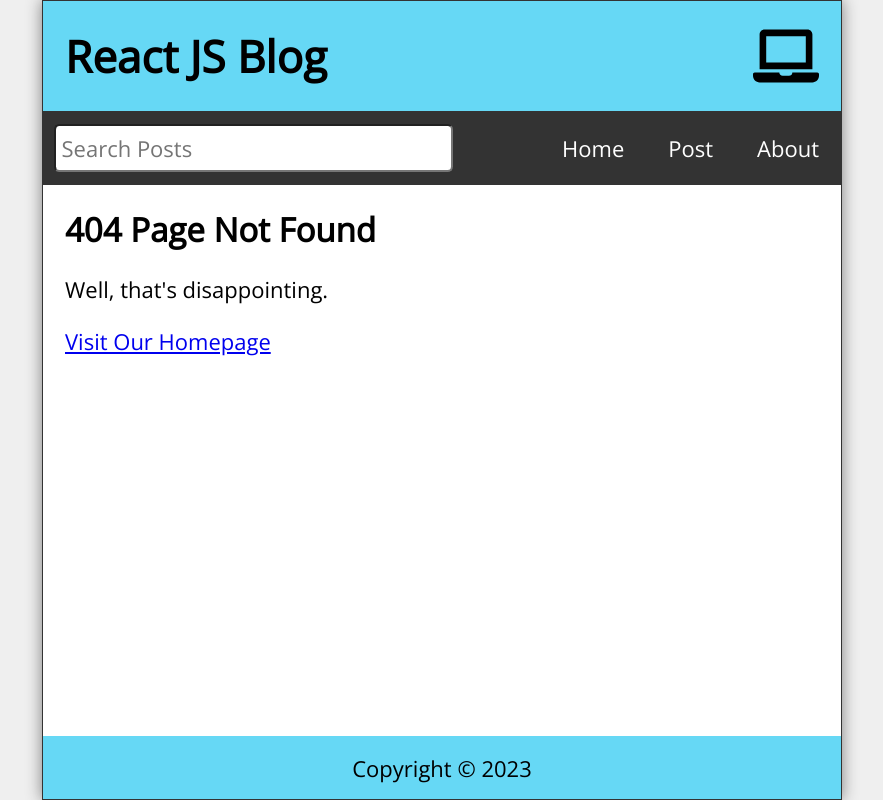
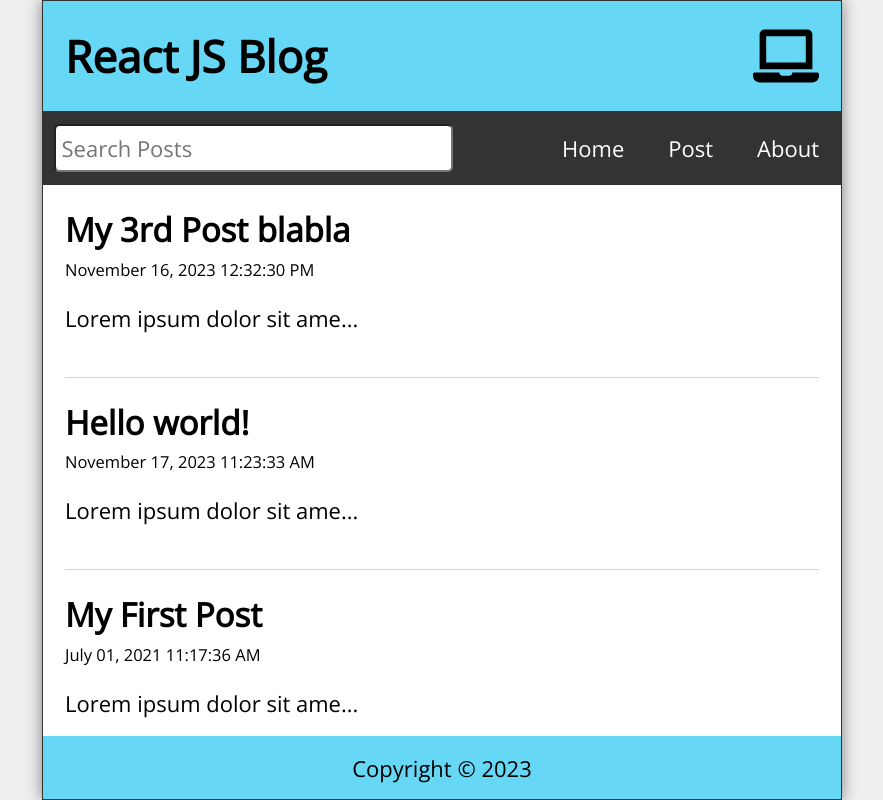
Before and after one commit to Geoffrey-Merville/reactcourse-blogapp, a React (Create React App) app: page / in a window 1280 px wide. Before the commit this address had no page. Shown: the whole page, without its empty margins (198-1081 px from the left). Built offline with nearby package versions, Linux system fonts and the light colour scheme; data requests are answered from the project's data file.

Commit message:
Reverted the router path for the global element

```diff
--- a/src/App.js
+++ b/src/App.js
@@ -17,7 +17,7 @@
       <DataProvider>
         <Nav />
         <Routes>
-          <Route path="/reactcourse-blogapp/*" element={<Home />} />
+          <Route path="/*" element={<Home />} />
           <Route path="/post" element={<NewPost />} />
           <Route path="/edit/:id" element={<EditPost />} />
           <Route path="/post/:id" element={<PostPage />} />
```
